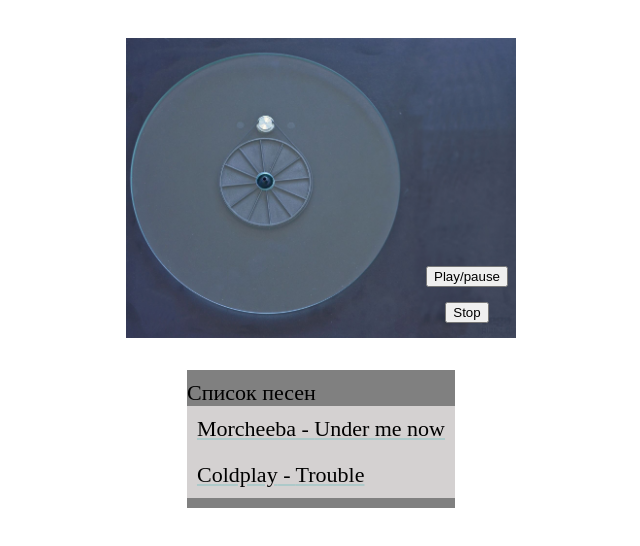
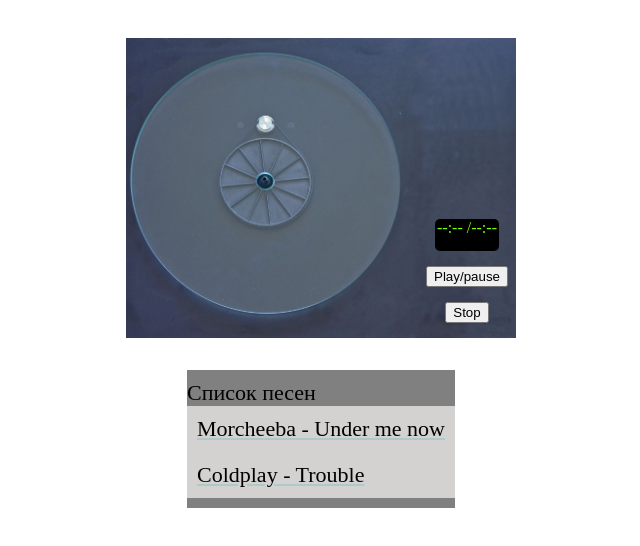
Before and after one commit to AlenaShkr/player, a website: page index.html in a window 1280 px wide. Shown: the whole page, without its empty margins (319-959 px from the left). Drawn offline with Linux system fonts and the light colour scheme.

Commit message:
change style player

```diff
--- a/index.html
+++ b/index.html
@@ -12,6 +12,10 @@
             <canvas class="canvas" width="300px" height="300px">
             </canvas>
             <div class="aside">
+                <div class="timer">
+                    <span class="current-time">--:--</span>
+                    <span class="duration">--:--</span>
+                </div>
                 <button type="button" class="button-play">Play/pause</button>
                 <button type="button" class="button-stop">Stop</button>
             </div>
--- a/main.css
+++ b/main.css
@@ -35,6 +35,20 @@ body {
     background-position: 100%;
     background-size: cover;
 }
+.timer {
+    width: 4rem;
+    height: 2rem;
+    margin-bottom: 15px;
+    background-color: black;
+    border-radius: 5px;
+    color: chartreuse;
+    text-align: center;
+}
+
+.duration::before {
+    content: '/';
+}
+
 .button-play,
 .button-stop {
     margin-bottom: 15px;
```
